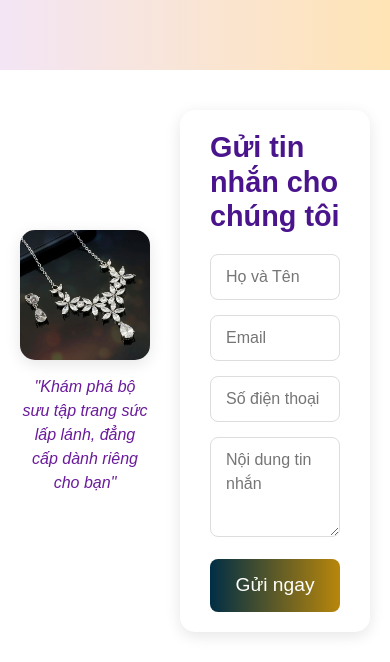
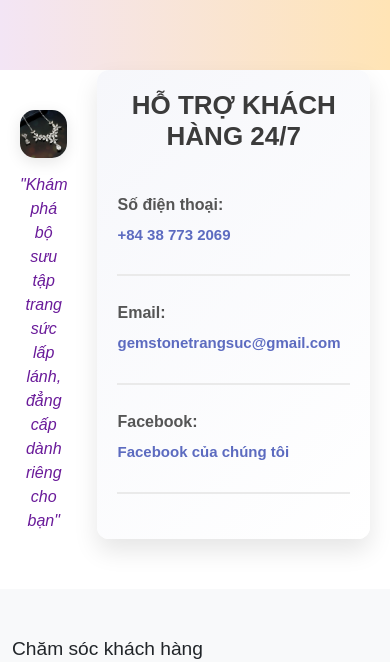
Before and after one commit to kieulong004/Frontend_WD_84, a React (Vite) app: page /contact in a window 390 px wide. Shown: the part 328-990 px from the top of the page. Built offline with nearby package versions, Linux system fonts and the light colour scheme; no server answers.

Commit message:
cập nhật lại giao diện

```diff
--- a/src/css/Contact.css
+++ b/src/css/Contact.css
@@ -58,55 +58,84 @@
 }
 
 /* Form liên hệ */
+/* General Styles */
 .contact-form {
-    flex: 1;
-    background: white;
-    padding: 20px 30px;
-    border-radius: 15px;
-    box-shadow: 0 4px 15px rgba(0, 0, 0, 0.1);
+    margin-top: -50px;
+    max-width: 600px;
+    padding: 40px;
+    background: linear-gradient(135deg, #f6f7fb, #ffffff);
+    border-radius: 12px;
+    box-shadow: 0 12px 24px rgba(0, 0, 0, 0.1);
+    font-family: 'Helvetica Neue', Arial, sans-serif;
+    color: #444;
+    transition: all 0.3s ease;
 }
 
+/* Form Title */
 .form-title {
-    font-size: 1.8rem;
+    text-align: center;
+    font-size: 32px;
     font-weight: bold;
-    margin-bottom: 20px;
-    color: #4a148c;
+    color: #3b3b3b;
+    margin-bottom: 40px;
+    text-transform: uppercase;
 }
 
-.form-input,
-.form-textarea {
-    width: 100%;
-    padding: 10px 15px;
-    margin-bottom: 15px;
-    font-size: 1rem;
-    border: 1px solid #ddd;
-    border-radius: 8px;
-    transition: border-color 0.3s ease;
+/* Contact Item */
+.contact-item {
+    margin-bottom: 25px;
+    padding-bottom: 12px;
+    border-bottom: 2px solid #eaeaea;
+    transition: all 0.3s ease;
 }
 
-.form-input:focus,
-.form-textarea:focus {
-    border-color: #6a1b9a;
-    outline: none;
+.contact-item:hover {
+    transform: scale(1.03);
+    background-color: #f4f6f9;
 }
 
-.form-textarea {
-    height: 100px;
+.contact-label {
+    font-size: 18px;
+    color: #555;
+    font-weight: 600;
+    margin-bottom: 10px;
+    display: inline-block;
 }
 
-.form-button {
-    width: 100%;
-    padding: 12px 20px;
-    font-size: 1.2rem;
-    color: #fff;
-    background: linear-gradient(to right, #002e45, #b8860b);
-    border: none;
-    border-radius: 8px;
-    cursor: pointer;
-    transition: transform 0.3s ease, background-color 0.3s ease;
+.contact-detail {
+    font-size: 16px;
+    color: #333;
 }
 
-.form-button:hover {
-    transform: translateY(-2px);
-    background: linear-gradient(to right, #b8860b, #002e45);
+/* Contact Link */
+.contact-link {
+    text-decoration: none;
+    color: #5c6bc0;
+    font-weight: 600;
+    transition: color 0.3s ease, transform 0.3s ease;
+    display: inline-block;
 }
+
+.contact-link:hover {
+    color: #3949ab;
+    transform: translateX(5px);
+}
+
+/* Responsive Design */
+@media (max-width: 768px) {
+    .contact-form {
+        padding: 20px;
+    }
+
+    .form-title {
+        font-size: 26px;
+    }
+
+    .contact-label {
+        font-size: 16px;
+    }
+
+    .contact-detail, .contact-link {
+        font-size: 15px;
+    }
+}
--- a/src/pages/Contact.tsx
+++ b/src/pages/Contact.tsx
@@ -30,19 +30,25 @@ const Contact = () => {
 
                 {/* Form liên hệ */}
                 <div className="contact-form">
-                    <h2 className="form-title">Gửi tin nhắn cho chúng tôi</h2>
-                    <form>
-                        <input type="text" placeholder="Họ và Tên" className="form-input" />
-                        <input type="email" placeholder="Email" className="form-input" />
-                        <input type="tel" placeholder="Số điện thoại" className="form-input" />
-                        <textarea
-                            placeholder="Nội dung tin nhắn"
-                            className="form-textarea"
-                        ></textarea>
-                        <button type="submit" className="form-button">
-                            Gửi ngay
-                        </button>
-                    </form>
+                    <h2 className="form-title">Hỗ trợ khách hàng 24/7</h2>
+                    <div className="contact-item">
+                        <h3 className="contact-label">Số điện thoại:</h3>
+                        <p className="contact-detail">
+                            <a href="tel:+84387732069" className="contact-link">+84 38 773 2069</a>
+                        </p>
+                    </div>
+                    <div className="contact-item">
+                        <h3 className="contact-label">Email:</h3>
+                        <p className="contact-detail">
+                            <a href="mailto:support@gemstone.com" className="contact-link">gemstonetrangsuc@gmail.com</a>
+                        </p>
+                    </div>
+                    <div className="contact-item">
+                        <h3 className="contact-label">Facebook:</h3>
+                        <p className="contact-detail">
+                            <a href="https://www.facebook.com/gemstonetrangsuc" target="_blank" rel="noopener noreferrer" className="contact-link">Facebook của chúng tôi</a>
+                        </p>
+                    </div>
                 </div>
             </div>
 
--- a/src/pages/cartPage.tsx
+++ b/src/pages/cartPage.tsx
@@ -187,7 +187,7 @@ console.log(cartItems);
                 {cartItems.map((item) => (
                   <tr key={item.id} className="align-middle">
                     <td>
-                      <div className="d-flex align-items-center justify-content-center">
+                      <div className="d-flex align-items-center ">
                         <img
                           src={`http://127.0.0.1:8000${item.product.image}`}
                           alt={item.product.name}
--- a/src/pages/checkOutPage.tsx
+++ b/src/pages/checkOutPage.tsx
@@ -255,7 +255,7 @@ const CheckoutPage: React.FC = () => {
         toast.dismiss(); // Đóng tất cả toast hiện tại
         setTimeout(() => {
           toast.error(`${response.data.message}`, {
-            autoClose: 1000, // Thời gian tự động đóng sau 5 giây
+            autoClose: 2000, // Thời gian tự động đóng sau 5 giây
           });
         }, 300); // Đợi 300ms để toast cũ được đóng trước khi tạo toast mới
       }
@@ -296,9 +296,6 @@ const CheckoutPage: React.FC = () => {
       console.error("Lỗi khi xóa giỏ hàng:", error);
     }
   };
-  console.log(province)
-  console.log(district)
-  console.log(ward)
   const calculateShippingFee = async (province: string, district: string, ward: string) => {
     try {
       const response = await axios.post('http://localhost:8000/api/shipping-fee', {
--- a/src/pages/orderdetail.tsx
+++ b/src/pages/orderdetail.tsx
@@ -271,7 +271,7 @@ const OrderDetail = () => {
         headers: { Authorization: `Bearer ${token}` },
       });
       toast.success("Đơn hàng đã được hủy thành công.", {
-        autoClose: 1000,
+        autoClose: 2000,
       });
       setTimeout(() => {
         navigate("/order-list");
@@ -279,7 +279,7 @@ const OrderDetail = () => {
     } catch (error) {
       console.error("Lỗi khi hủy đơn hàng:", error);
       toast.error("Đơn hàng đã được xác nhận không thể hủy", {
-        autoClose: 1000,
+        autoClose: 2000,
       });
       setTimeout(() => {
         window.location.reload();
@@ -345,8 +345,7 @@ const OrderDetail = () => {
               <strong>Địa chỉ:</strong> {order.address}
             </p>
             <p>
-              <strong>Số điện thoại:</strong>
-              {order.phone}
+              <strong>Số điện thoại:</strong> {order.phone}
             </p>
           </div>
         </div>
@@ -354,7 +353,7 @@ const OrderDetail = () => {
 
       <table className="table table-bordered mt-4">
         <thead>
-          <tr>
+          <tr className="text-center">
             <th>Tên sản phẩm</th>
             <th>Ảnh sản phẩm</th>
             <th>Kích thước</th>
@@ -367,14 +366,14 @@ const OrderDetail = () => {
         <tbody>
           {order.order_details.map((detail) => (
             <tr key={detail.id}>
-              <td>{detail.variant.product.name}</td>
-              <td><img src={`http://127.0.0.1:8000${detail.variant.product.image}`} alt={detail.variant.product.name} width={100} /></td>
-              <td>
+              <td className="text-center">{detail.variant.product.name}</td>
+              <td className="text-center"><img src={`http://127.0.0.1:8000${detail.variant.product.image}`} alt={detail.variant.product.name} width={100} /></td>
+              <td className="text-center">
                 {detail.variant.weight ? `${detail.variant.weight.weight} ${detail.variant.weight.unit}` : "Không xác định"}
               </td>
-              <td>{detail.quantity}</td>
-              <td>{formatCurrency(Number(detail.variant.selling_price))}</td>
-              <td>{formatCurrency(Number(detail.total))}</td>
+              <td className="text-center">{detail.quantity}</td>
+              <td className="text-center">{formatCurrency(Number(detail.variant.selling_price))}</td>
+              <td className="text-center">{formatCurrency(Number(detail.total))}</td>
               {order.status === "completed" && (
                 <td>
                   {existingComments[`${detail.variant.product.id}-${detail.variant.id}`]?.length ? (
--- a/src/pages/productDetail.tsx
+++ b/src/pages/productDetail.tsx
@@ -243,11 +243,13 @@ const ProductDetail = () => {
                   </span>
                 )}
               </div>
-              <p className="product-description lead">{prouctsDescription}</p>
+              <p className="product-description lead mb-2 text-muted" style={{ lineHeight: "1.6" }}>
+                {prouctsDescription}
+              </p>
               {variants.length > 0 && (
                 <>
                   <p className="text-muted py-2">
-                    <del className="me-5">
+                    <del className="me-5 fw-bold">
                       {formatCurrency(
                         Number(
                           selectedVariant
@@ -256,7 +258,7 @@ const ProductDetail = () => {
                         )
                       )}
                     </del>
-                    <span className="text-danger ms-3 h6">
+                    <span className="text-danger ms-3 h6 fw-bold">
                       {formatCurrency(
                         Number(
                           selectedVariant
```
